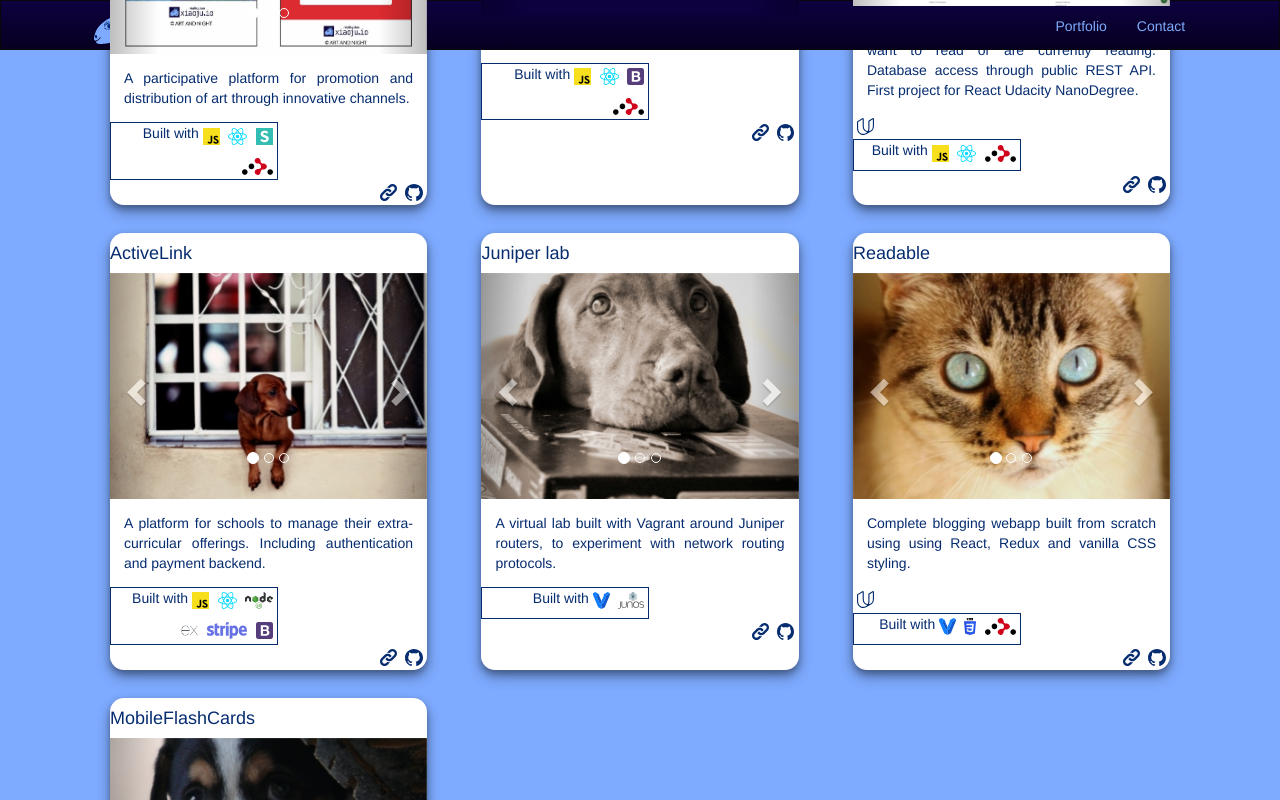
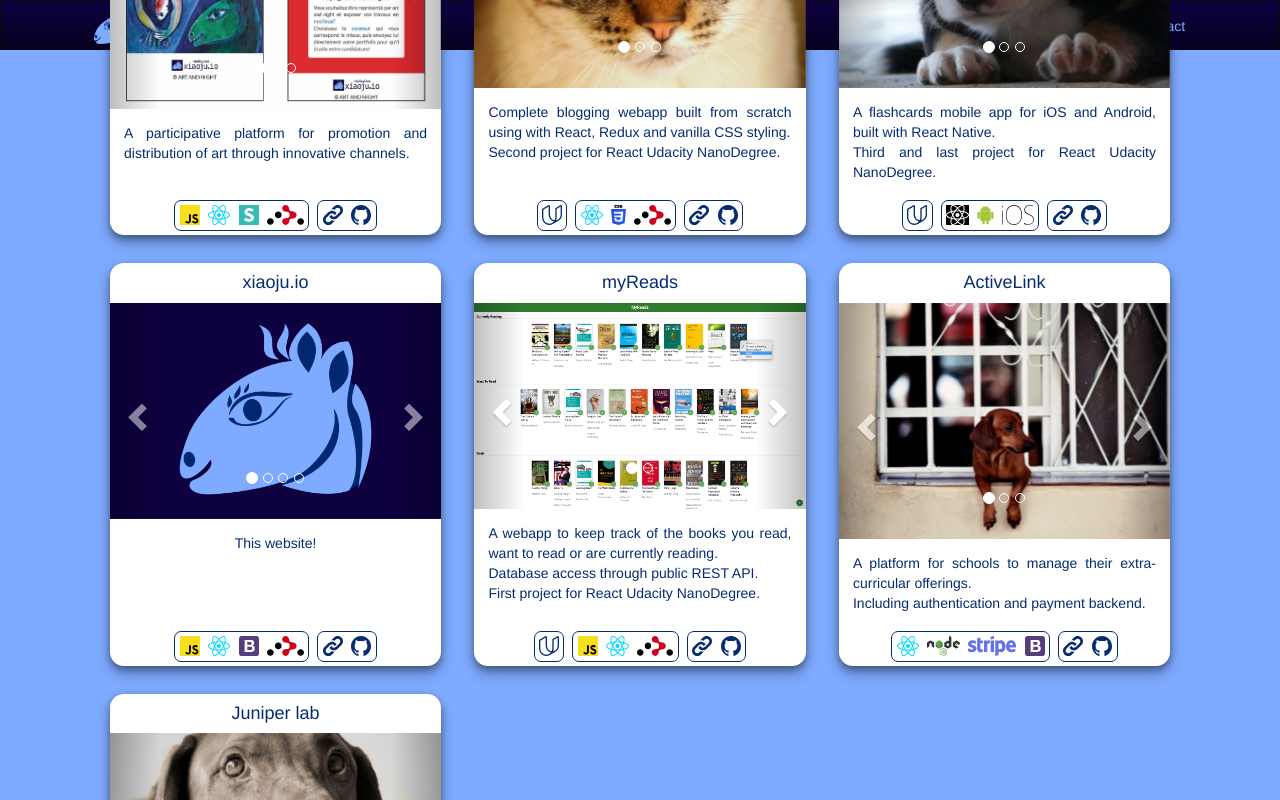
Before and after one commit to xiaoju/xiaoju, a React (Create React App) app: page /github in a window 1280 px wide. Shown: the top 800 px of the page. Built offline with nearby package versions, Linux system fonts and the light colour scheme; what react-async-script-loader would draw is missing.

Commit message:
feat: responsive design with 1/2/3 columns

```diff
--- a/package.json
+++ b/package.json
@@ -13,6 +13,7 @@
     "react-router-dom": "^4.2.2",
     "react-scripts": "1.1.0",
     "react-slick": "^0.19.0",
+    "react-springy-parallax": "^1.2.0",
     "slick-carousel": "^1.8.1"
   },
   "scripts": {
--- a/src/components/Card.js
+++ b/src/components/Card.js
@@ -48,31 +48,32 @@ function Card(props) {
             </Carousel.Item>
           ))}
       </Carousel>
-      <p>{props.text}</p>
+      <p>
+        {props.text.map(thisLine => (
+          <span>
+            {thisLine}
+            <br />
+          </span>
+        ))}
+      </p>
+      <div className="xj-labels-row">
         {props.udacityLink && (
+          <div className="xj-label">
             <IconLinkWithTooltip
               id="tooltip-udacity"
               alt="Udacity React Nanodegree"
-          tooltip="This project was created towards graduation of Udacity React Nanodegree Program."
+              tooltip="Created for Udacity React Nanodegree Program."
               placement="top"
               href={props.udacityLink}
               srcIcon={iconUdacity}
-          height="17"
+              height="20"
               style={{ margin: '0.3em' }}
             />
+          </div>
         )}
 
         {props.techno && (
-        <div
-          style={{
-            display: 'flex',
-            flexFlow: 'row wrap',
-            maxWidth: '12em',
-            border: 'solid thin'
-          }}
-        >
-          <p>Built with </p>
-
+          <div className="xj-label">
             {props.techno.map(item => (
               <IconLinkWithTooltip
                 key={item.alt}
@@ -82,13 +83,14 @@ function Card(props) {
                 placement="top"
                 href={item.link}
                 srcIcon={item.icon}
-              height="17"
+                height="20"
                 style={{ margin: '0.3em' }}
               />
             ))}
           </div>
         )}
-      <div>
+
+        <div className="xj-label">
           <IconLinkWithTooltip
             id="tooltip-siteLink"
             alt="Link to website"
@@ -96,7 +98,7 @@ function Card(props) {
             placement="top"
             href={props.webLink}
             srcIcon={iconLink}
-          height="17"
+            height="20"
             style={{ margin: '0.3em' }}
           />
           <IconLinkWithTooltip
@@ -106,9 +108,10 @@ function Card(props) {
             placement="top"
             href={props.githubRepo}
             srcIcon={iconGithub}
-          height="17"
+            height="20"
             style={{ margin: '0.3em' }}
           />
+        </div>
       </div>
     </div>
   );
@@ -118,7 +121,7 @@ export default Card;
 
 Card.propTypes = {
   title: PropTypes.string.isRequired,
-  text: PropTypes.string.isRequired,
+  text: PropTypes.array.isRequired,
   githubRepo: PropTypes.string.isRequired,
   status: PropTypes.string,
   webLink: PropTypes.string,
--- a/src/components/Portfolio.js
+++ b/src/components/Portfolio.js
@@ -21,7 +21,9 @@ function Portfolio() {
     <div className="cardContainer">
       <Card
         title="art and night"
-        text="A participative platform for promotion and distribution of art through innovative channels."
+        text={[
+          'A participative platform for promotion and distribution of art through innovative channels.'
+        ]}
         githubRepo="https://github.com/xiaoju/artandnight"
         status="online"
         webLink="http://www.artandnight.com"
@@ -34,8 +36,31 @@ function Portfolio() {
         pictures={[artandnight1, artandnight2, artandnight0]}
       />
       <Card
+        title="Readable"
+        text={[
+          'Complete blogging webapp built from scratch using with React, Redux and vanilla CSS styling.',
+          'Second project for React Udacity NanoDegree.'
+        ]}
+        githubRepo="https://github.com/xiaoju/react_nd-02b"
+        webLink="http://readable.xiaoju.io"
+        udacityLink="https://eu.udacity.com/course/react-nanodegree--nd019"
+        techno={[Icon.react, Icon.css, Icon.reactrouter]}
+        pictures={[animals3, animals1, animals4]}
+      />
+      <Card
+        title="MobileFlashCards"
+        text={[
+          'A flashcards mobile app for iOS and Android, built with React Native.',
+          'Third and last project for React Udacity NanoDegree.'
+        ]}
+        githubRepo="https://github.com/xiaoju/react_nd-03-MobileFlashCards"
+        udacityLink="https://eu.udacity.com/course/react-nanodegree--nd019"
+        techno={[Icon.reactnative, Icon.android, Icon.ios]}
+        pictures={[animals4, animals1, animals5]}
+      />
+      <Card
         title="xiaoju.io"
-        text="This website!"
+        text={['This website!']}
         githubRepo="https://github.com/xiaoju/react_nd-02b"
         status="online"
         webLink="http://www.xiaoju.io"
@@ -44,7 +69,11 @@ function Portfolio() {
       />
       <Card
         title="myReads"
-        text="A webapp to keep track of the books you read, want to read or are currently reading. Database access through public REST API. First project for React Udacity NanoDegree. "
+        text={[
+          'A webapp to keep track of the books you read, want to read or are currently reading.',
+          'Database access through public REST API.',
+          'First project for React Udacity NanoDegree.'
+        ]}
         githubRepo="https://github.com/xiaoju/react_nd-01-myreads"
         webLink="http://myreads.xiaoju.io"
         udacityLink="https://eu.udacity.com/course/react-nanodegree--nd019"
@@ -53,15 +82,18 @@ function Portfolio() {
       />
       <Card
         title="ActiveLink"
-        text="A platform for schools to manage their extra-curricular offerings. Including authentication and payment backend."
+        text={[
+          'A platform for schools to manage their extra-curricular offerings.',
+          'Including authentication and payment backend.'
+        ]}
         githubRepo="https://github.com/xiaoju/activelink"
         status="work in progress"
         webLink="http://activelink.xiaoju.io"
         techno={[
-          Icon.javascript,
+          // Icon.javascript,
           Icon.react,
           Icon.nodejs,
-          Icon.expressjs,
+          // Icon.expressjs,
           Icon.stripe,
           Icon.bootstrap
         ]}
@@ -69,35 +101,30 @@ function Portfolio() {
       />
       <Card
         title="Juniper lab"
-        text="A virtual lab built with Vagrant around Juniper routers, to experiment with network routing protocols."
+        text={[
+          'A virtual lab built with Vagrant around Juniper routers, to experiment with network routing protocols.'
+        ]}
         githubRepo="https://github.com/xiaoju/junos_vagrant_virtual_lab"
         status="closed"
         techno={[Icon.vagrant, Icon.junos]}
         pictures={[animals1, animals3, animals4]}
       />
-      <Card
-        title="Readable"
-        text="Complete blogging webapp built from scratch using using React, Redux and vanilla CSS styling."
-        githubRepo="https://github.com/xiaoju/react_nd-02b"
-        webLink="http://readable.xiaoju.io"
-        udacityLink="https://eu.udacity.com/course/react-nanodegree--nd019"
-        techno={[Icon.vagrant, Icon.css, Icon.reactrouter]}
-        pictures={[animals3, animals1, animals4]}
-      />
-      <Card
-        title="MobileFlashCards"
-        text="A flashcards mobile app for iOS and Android, built with React Native."
-        githubRepo="https://github.com/xiaoju/react_nd-03-MobileFlashCards"
-        udacityLink="https://eu.udacity.com/course/react-nanodegree--nd019"
-        techno={[Icon.reactnative, Icon.android, Icon.ios, Icon.reactrouter]}
-        pictures={[animals4, animals1, animals5]}
-      />
       {/* <Card
         title="test"
-        text="test text"
+        text={['test line1', 'test line2']}
         githubRepo="https://github.com/xiaoju/react_nd-03-MobileFlashCards"
         udacityLink="https://eu.udacity.com/course/react-nanodegree--nd019"
         pictures={[animals4, animals1, animals5]}
+        techno={[
+          Icon.react,
+          Icon.react,
+          Icon.react,
+          Icon.react,
+          Icon.react,
+          Icon.react,
+          Icon.react,
+          Icon.react
+        ]}
       /> */}
     </div>
   );
--- a/src/index.css
+++ b/src/index.css
@@ -9,9 +9,9 @@ body {
   height: 100%;
 }
 
-h3 {
+/* h3 {
   color: #7eabff;
-}
+} */
 
 .container {
   width: 90%;
@@ -48,24 +48,28 @@ body {
 
 /* desktop size: 3 columns */
 .xj-card {
-  flex: 0 1 calc(33% - 3em);
+  display: flex;
+  flex-flow: column nowrap;
+  justify-content: flex-start;
+  align-items: center;
+  flex: 0 1 calc(33% - 2em);
   background-color: #fff;
   border-radius: 1em;
   box-shadow: 0 0.25em 0.5em 0 rgba(0, 0, 0, 0.3),
     0 0.5em 1em 0 rgba(0, 0, 0, 0.3);
   margin: 1em 1em 1em 1em;
   color: #062c70;
-  /* width: 100%; */
 }
 
 .xj-card:hover {
   box-shadow: 0 0.5em 1em 0 rgba(0, 0, 0, 0.3), 0 1em 2em 0 rgba(0, 0, 0, 0.3);
 }
 
-.xj-card > h4 {
+/* .xj-card > h4 {
   margin: 0.6em auto;
   max-height: 1em;
-}
+  background: transparent;
+} */
 
 .xj-card > p {
   flex-grow: 1;
@@ -74,10 +78,40 @@ body {
   margin-bottom: 0px;
 }
 
+.xj-card > h4 > a:link {
+  color: #062c70;
+}
+
+.xj-card > h4 > a:visited {
+  color: #062c70;
+}
+
+.xj-card > h4 > a:hover {
+  color: #7eabff;
+}
+
 .xj-card > div {
   display: flex;
   flex-flow: row nowrap;
   justify-content: flex-end;
+}
+
+.xj-labels-row {
+  display: flex;
+  flex-flow: row wrap;
+  justify-content: space-between;
+}
+
+.xj-card > .xj-label,
+.xj-labels-row > .xj-label {
+  display: flex;
+  flex-flow: row wrap;
+  justify-content: center;
+  border: solid thin;
+  border-color: #062c70;
+  border-radius: 0.5em;
+  align-items: center;
+  margin: 0.3em;
 }
 
 /* .flex-row {
--- a/src/utils/Icon.js
+++ b/src/utils/Icon.js
@@ -16,61 +16,61 @@ import iconReactrouter from '../pictures/iconReactrouter.svg';
 export const Icon = {
   javascript: {
     alt: 'javascript',
-    title: 'Javascript',
+    title: 'built with Javascript',
     link: 'https://developer.mozilla.org/bm/docs/Web/JavaScript',
     icon: iconJavascript
   },
   react: {
     alt: 'react',
-    title: 'React',
+    title: 'built with React',
     link: 'https://reactjs.org/',
     icon: iconReact
   },
   semanticui: {
     alt: 'Semantic-UI',
-    title: 'Semantic-UI',
+    title: 'built with Semantic-UI',
     link: 'https://semantic-ui.com/',
     icon: iconSemanticUI
   },
   bootstrap: {
     alt: 'Bootstrap',
-    title: 'Bootstrap',
+    title: 'built with Bootstrap',
     link: 'https://getbootstrap.com/',
     icon: iconBootstrap
   },
   nodejs: {
     alt: 'node.js',
-    title: 'node.js',
+    title: 'built with node.js',
     link: 'https://nodejs.org',
     icon: iconNodejs
   },
   expressjs: {
     alt: 'express.js',
-    title: 'express.js',
+    title: 'built with express.js',
     link: 'https://expressjs.com',
     icon: iconExpressjs
   },
   stripe: {
     alt: 'Stripe',
-    title: 'Stripe',
+    title: 'built with Stripe API',
     link: 'https://stripe.com',
     icon: iconStripe
   },
   vagrant: {
     alt: 'Vagrant',
-    title: 'Vagrant',
+    title: 'built with Vagrant',
     link: 'https://www.vagrantup.com/',
     icon: iconVagrant
   },
   junos: {
     alt: 'Juniper Junos Virtual Routers',
-    title: 'Juniper Junos Virtual Routers',
+    title: 'built with Juniper Junos Virtual Routers',
     link: 'https://www.juniper.net/us/en/dm/free-vmx-trial/',
     icon: iconJunos
   },
   css: {
     alt: 'CSS',
-    title: 'vanilla CSS',
+    title: 'built with vanilla CSS',
     link: 'https://developer.mozilla.org/en-US/docs/Web/CSS',
     icon: iconCSS
   },
@@ -88,13 +88,13 @@ export const Icon = {
   },
   reactnative: {
     alt: 'React Native',
-    title: 'React Native',
+    title: 'built with React Native',
     link: 'http://facebook.github.io/react-native/',
     icon: iconReactnative
   },
   reactrouter: {
     alt: 'React Router',
-    title: 'React Router',
+    title: 'built with React Router',
     link: 'https://reactjs.org/',
     icon: iconReactrouter
   }
```
Also changed, not shown: src/utils/Colors.js (added, +7 -0 lines), 1 other file (tests, documents, lock files or other folders). Lines whose indentation alone changed are shown as unchanged.
